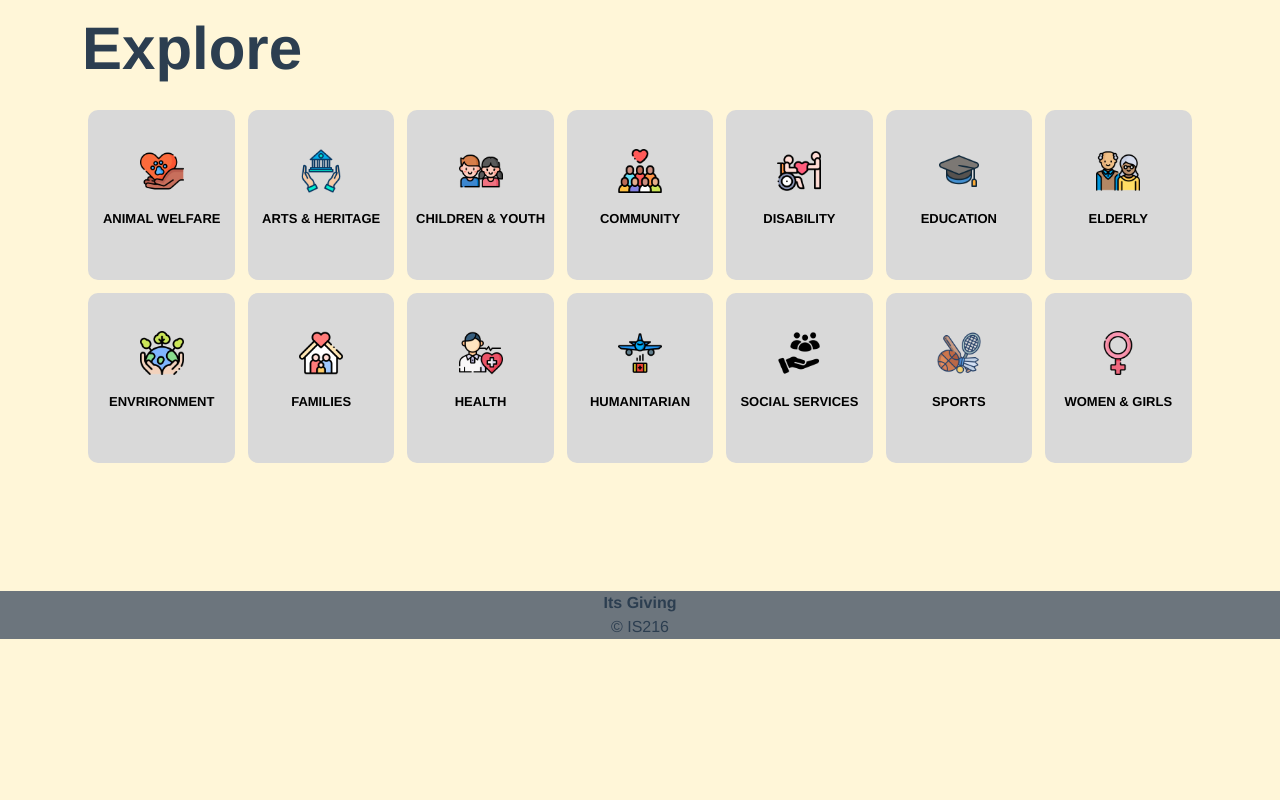
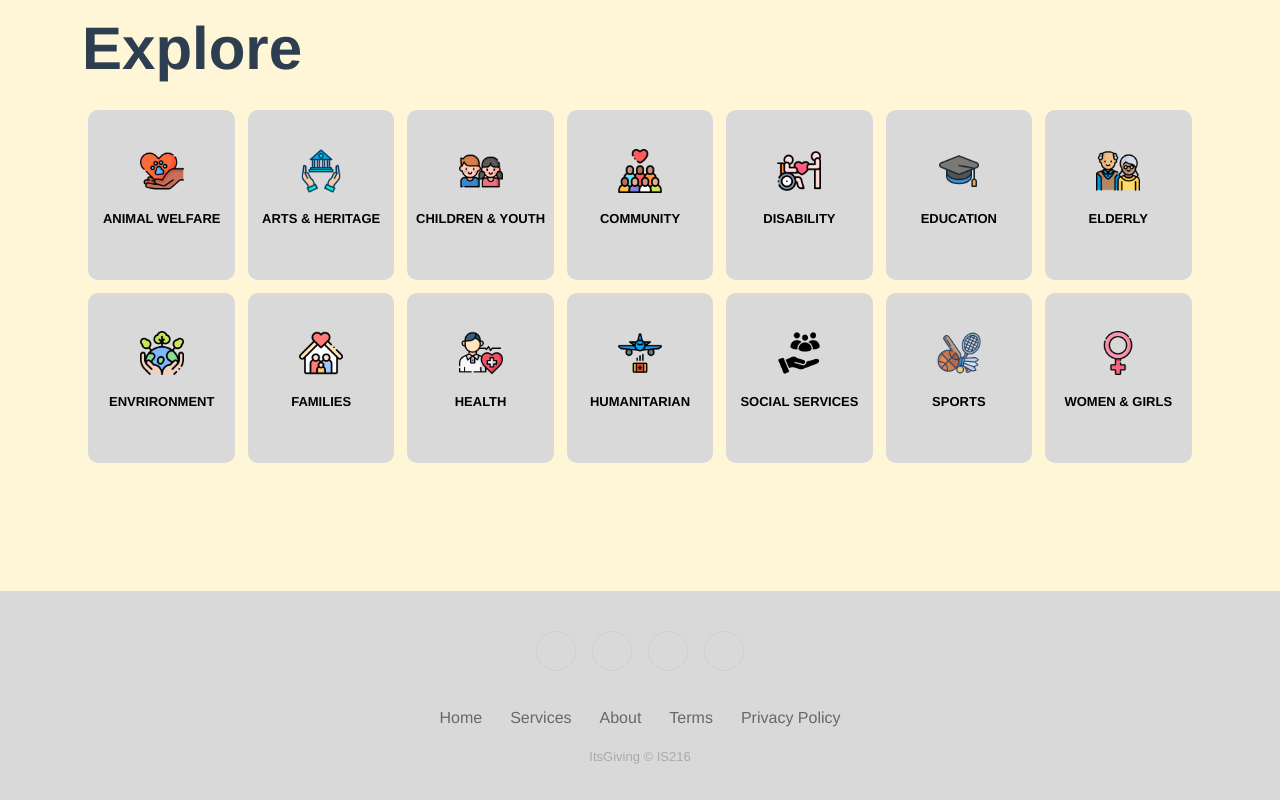
Before and after one commit to nickyex2/itsgiving, a Vue app: page / in a window 1280 px wide. Shown: the part 1146-1946 px from the top of the page. Before the commit the page ends 1801 px from the top, so only its background shows below. Built offline with nearby package versions, Linux system fonts and the light colour scheme; no server answers.

Commit message:
Update Footer.vue

```diff
--- a/src/components/Footer.vue
+++ b/src/components/Footer.vue
@@ -1,10 +1,17 @@
 <template>
-  <footer>
-    <div class="container-fluid mx-auto bg-secondary">
-      <b>Its Giving</b>
-      <p>&copy; IS216</p>
-    </div>
-  </footer>
+  <div class="footer-basic">
+      <footer>
+          <div class="social"><a href="#"><i class="icon ion-social-instagram"></i></a><a href="#"><i class="icon ion-social-snapchat"></i></a><a href="#"><i class="icon ion-social-twitter"></i></a><a href="#"><i class="icon ion-social-facebook"></i></a></div>
+          <ul class="list-inline">
+              <li class="list-inline-item"><a href="#">Home</a></li>
+              <li class="list-inline-item"><a href="#">Services</a></li>
+              <li class="list-inline-item"><a href="#">About</a></li>
+              <li class="list-inline-item"><a href="#">Terms</a></li>
+              <li class="list-inline-item"><a href="#">Privacy Policy</a></li>
+          </ul>
+          <p class="copyright">ItsGiving © IS216</p>
+      </footer>
+  </div>
 </template>
 
 <script>
```
